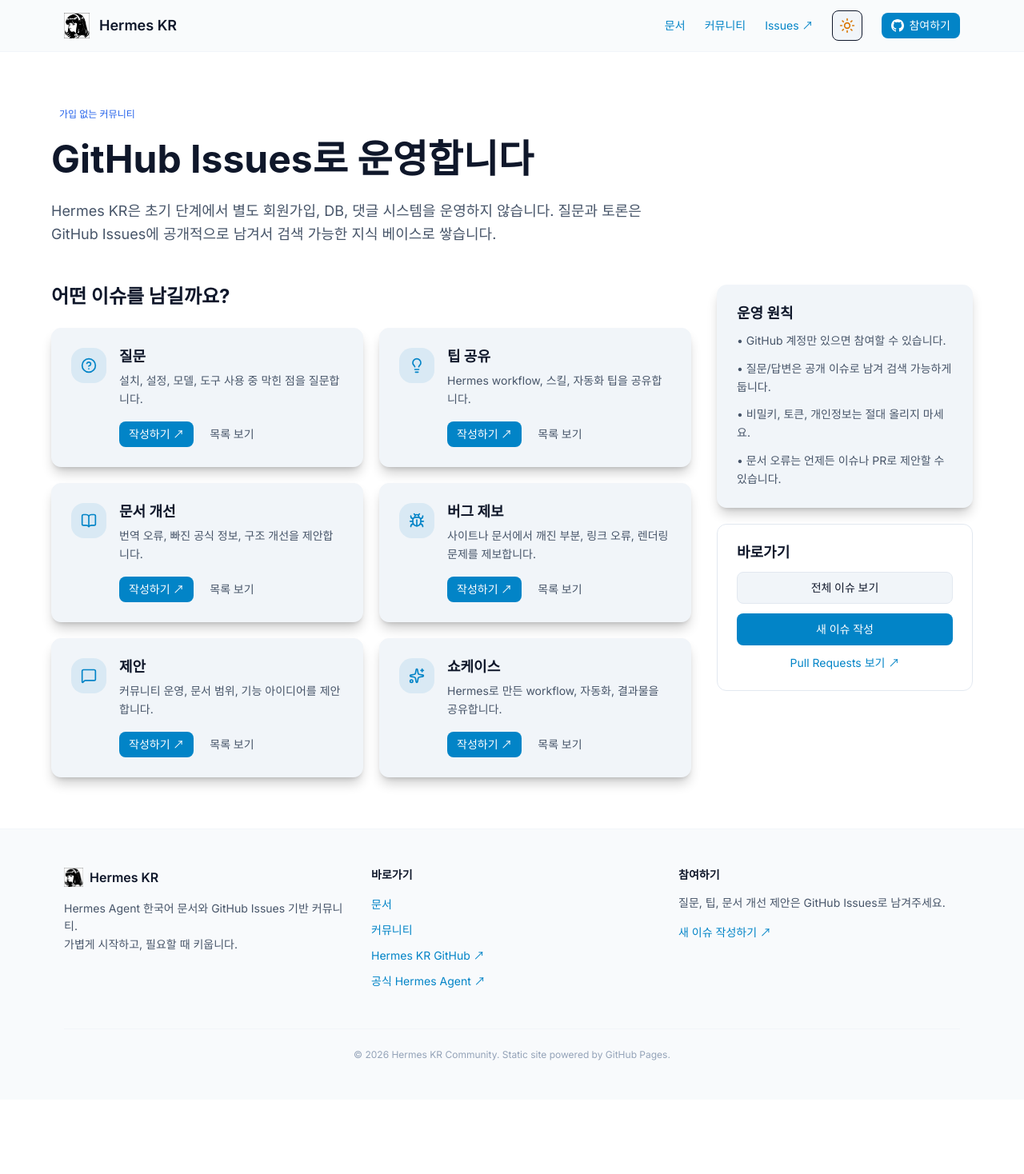
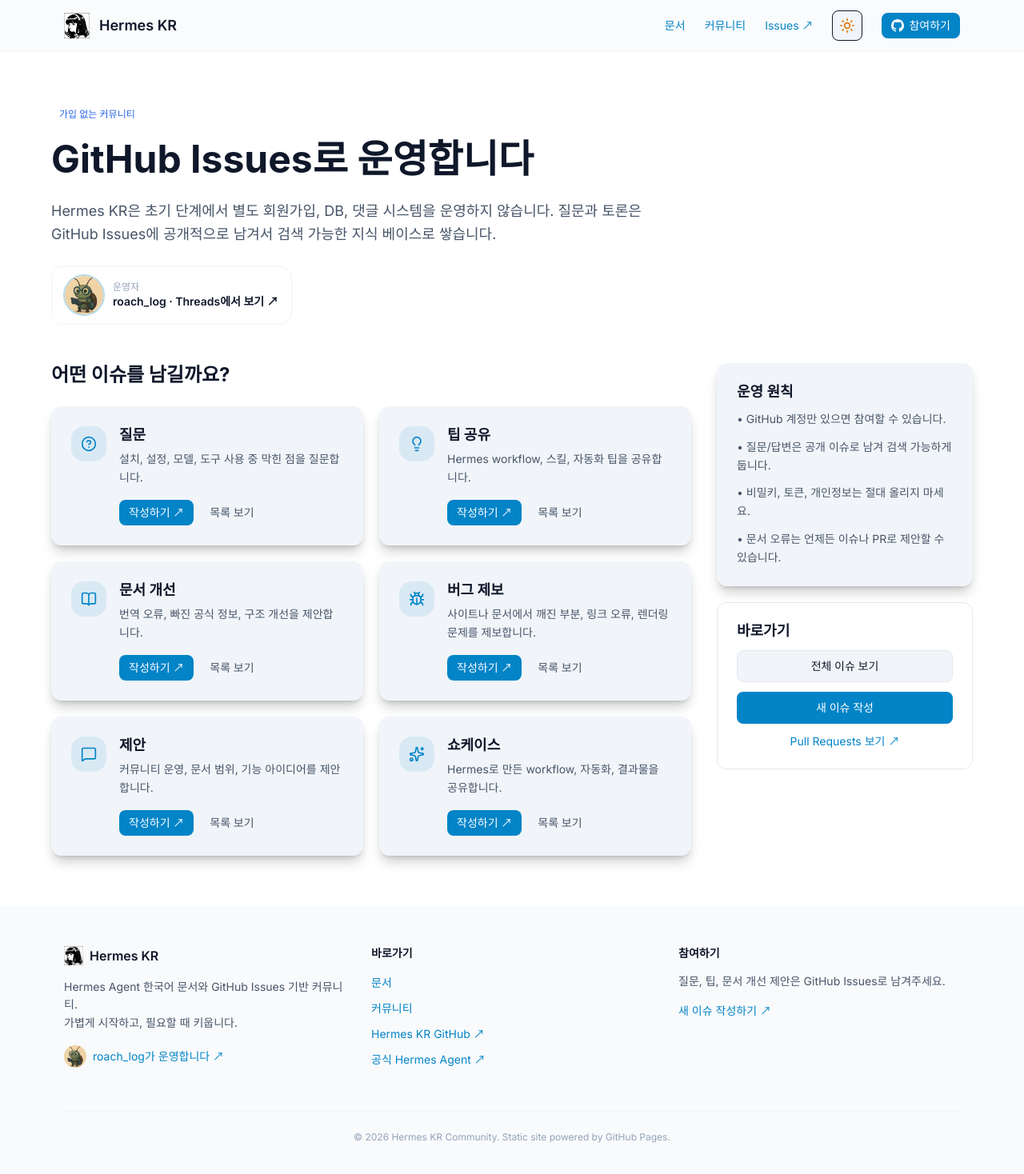
Before and after one commit to tmdgusya/hermes-ko, a Next.js app: page /community in a window 1280 px wide. Shown: the top 1468 px of the page at 80% size. Before the commit the page ends 1375 px from the top, so only its background shows below. Built offline with nearby package versions, Linux system fonts and the light colour scheme.

Commit message:
Add operator profile and deploy Pages updates

```diff
--- a/app/community/page.tsx
+++ b/app/community/page.tsx
@@ -2,7 +2,7 @@
 import Card from "@/components/ui/Card";
 import Button from "@/components/ui/Button";
 import Badge from "@/components/ui/Badge";
-import { issuesUrl, newIssueUrl, siteConfig } from "@/lib/site";
+import { issuesUrl, newIssueUrl, siteConfig, withBasePath } from "@/lib/site";
 
 const categories = [
   {
@@ -63,10 +63,28 @@
           <h1 className="text-4xl md:text-5xl font-bold font-heading text-text-primary mb-5">
             GitHub Issues로 운영합니다
           </h1>
-          <p className="text-lg text-text-secondary leading-relaxed">
+          <p className="text-lg text-text-secondary leading-relaxed mb-6">
             Hermes KR은 초기 단계에서 별도 회원가입, DB, 댓글 시스템을 운영하지 않습니다.
             질문과 토론은 GitHub Issues에 공개적으로 남겨서 검색 가능한 지식 베이스로 쌓습니다.
           </p>
+          <a
+            href={siteConfig.operatorThreadsUrl}
+            target="_blank"
+            rel="noopener noreferrer"
+            className="inline-flex items-center gap-3 rounded-2xl border border-gray-80 bg-surface-card px-4 py-3 transition-colors hover:border-hermes-primary/60"
+          >
+            <img
+              src={withBasePath(siteConfig.operatorAvatar)}
+              alt="roach_log 프로필 이미지"
+              className="h-12 w-12 rounded-full object-cover ring-2 ring-hermes-primary/30"
+            />
+            <span>
+              <span className="block text-xs text-text-disabled">운영자</span>
+              <span className="block text-sm font-semibold text-text-primary">
+                roach_log · Threads에서 보기 ↗
+              </span>
+            </span>
+          </a>
         </div>
 
         <div className="grid grid-cols-1 lg:grid-cols-[1fr_320px] gap-8 items-start">
--- a/app/page.tsx
+++ b/app/page.tsx
@@ -4,7 +4,7 @@
 import GithubIcon from "@/components/ui/GithubIcon";
 import Card from "@/components/ui/Card";
 import Badge from "@/components/ui/Badge";
-import { newIssueUrl, siteConfig } from "@/lib/site";
+import { newIssueUrl, siteConfig, withBasePath } from "@/lib/site";
 
 const issueActions = [
   {
@@ -45,6 +45,24 @@
             <br />
             문서는 정적으로, 질문과 토론은 GitHub Issues에서 이어갑니다.
           </p>
+          <a
+            href={siteConfig.operatorThreadsUrl}
+            target="_blank"
+            rel="noopener noreferrer"
+            className="group mb-10 inline-flex items-center gap-3 rounded-full border border-gray-80 bg-surface-card/80 px-4 py-3 shadow-soft transition-colors hover:border-hermes-primary/60"
+          >
+            <img
+              src={withBasePath(siteConfig.operatorAvatar)}
+              alt="roach_log 프로필 이미지"
+              className="h-11 w-11 rounded-full object-cover ring-2 ring-hermes-primary/30"
+            />
+            <span className="text-left">
+              <span className="block text-xs text-text-disabled">운영</span>
+              <span className="block text-sm font-semibold text-text-primary group-hover:text-hermes-primary">
+                roach_log가 운영하고 있어요 ↗
+              </span>
+            </span>
+          </a>
           <div className="flex flex-col sm:flex-row items-center justify-center gap-4">
             <Link href="/docs">
               <Button size="lg">
--- a/components/layout/Footer.tsx
+++ b/components/layout/Footer.tsx
@@ -11,11 +11,24 @@
               <img src={withBasePath("/hermes_logo.png")} alt="Hermes KR" className="w-6 h-6" />
               <span className="font-semibold text-text-primary font-heading">Hermes KR</span>
             </div>
-            <p className="text-sm text-text-secondary leading-relaxed">
+            <p className="text-sm text-text-secondary leading-relaxed mb-4">
               Hermes Agent 한국어 문서와 GitHub Issues 기반 커뮤니티.
               <br />
               가볍게 시작하고, 필요할 때 키웁니다.
             </p>
+            <a
+              href={siteConfig.operatorThreadsUrl}
+              target="_blank"
+              rel="noopener noreferrer"
+              className="inline-flex items-center gap-2 text-sm text-text-secondary hover:text-hermes-primary"
+            >
+              <img
+                src={withBasePath(siteConfig.operatorAvatar)}
+                alt="roach_log 프로필 이미지"
+                className="h-7 w-7 rounded-full object-cover"
+              />
+              roach_log가 운영합니다 ↗
+            </a>
           </div>
 
           <div>
--- a/lib/site.ts
+++ b/lib/site.ts
@@ -4,6 +4,9 @@
   repoName: "hermes-ko",
   repoUrl: "https://github.com/tmdgusya/hermes-ko",
   upstreamUrl: "https://github.com/NousResearch/hermes-agent",
+  operatorName: "roach_log",
+  operatorThreadsUrl: "https://www.threads.com/@roach_log",
+  operatorAvatar: "/roach_log.jpg",
   basePath: process.env.NEXT_PUBLIC_BASE_PATH || "",
 };
 
```
Also changed, not shown: public/roach_log.jpg (added).
